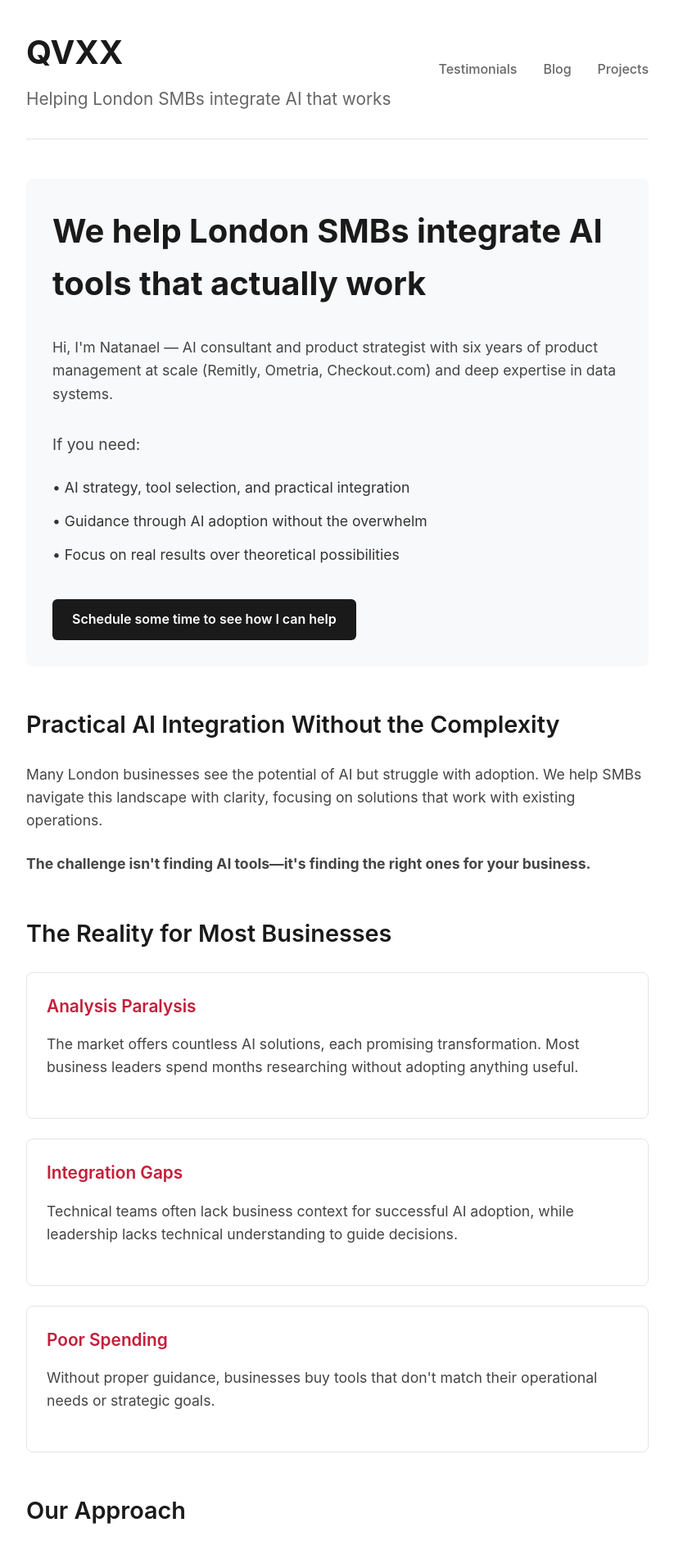
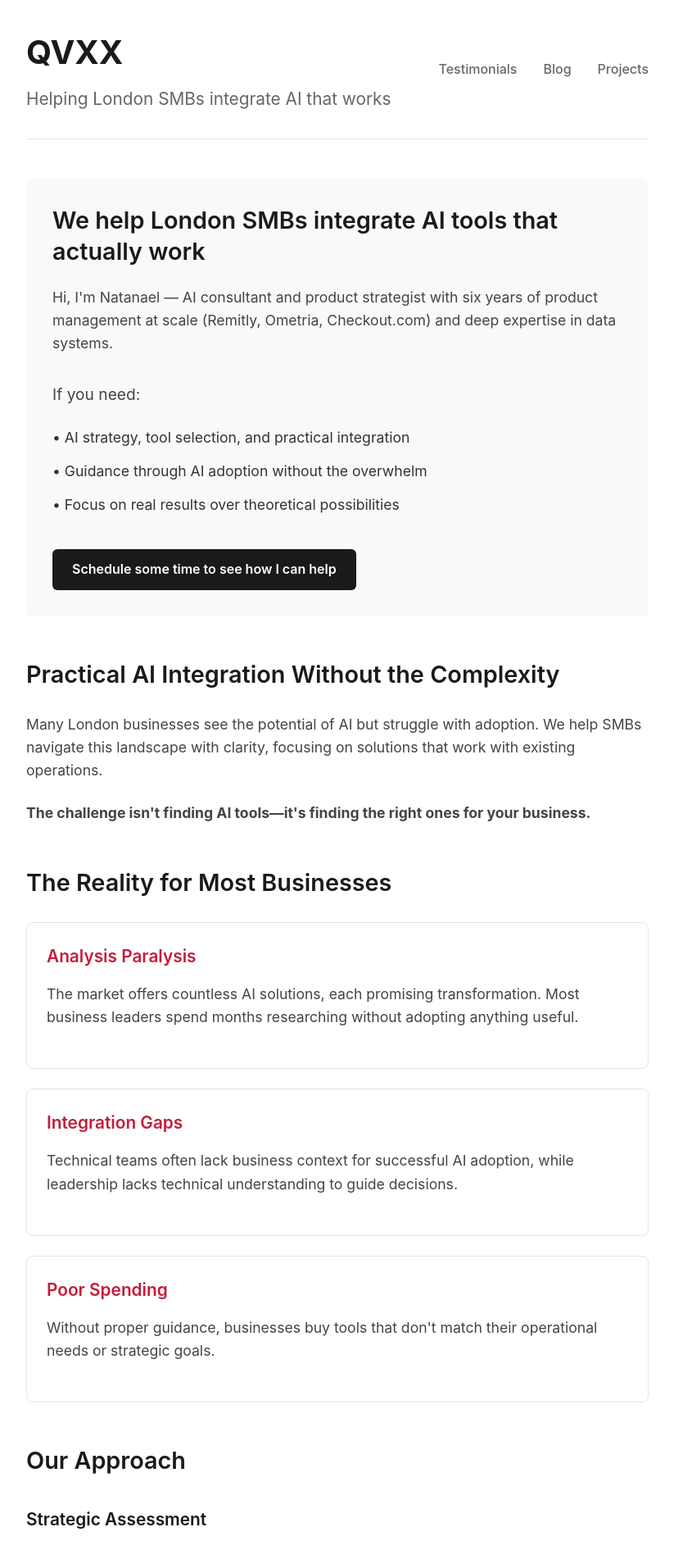
Before and after one commit to QVXXLabs/qvxx-website, a Jekyll site: the page index.html, which Jekyll copies as it is, in a window 1280 px wide. Shown: the top 1891 px of the page at 82% size, without its empty margins (228-1051 px from the left). Built offline with Jekyll 4.4.1, drawn with Linux system fonts in a browser that asks for light colours.

Commit message:
Reduce h1 header size to avoid conflict with company name

```diff
--- a/index.html
+++ b/index.html
@@ -77,10 +77,11 @@
         }
 
         h1 {
-            font-size: 2.5rem;
-            font-weight: 700;
-            margin-bottom: 2rem;
+            font-size: 1.8rem;
+            font-weight: 600;
+            margin-bottom: 1.5rem;
             color: #1a1a1a;
+            line-height: 1.3;
         }
 
         h2 {
@@ -277,7 +278,7 @@
             }
 
             h1 {
-                font-size: 2rem;
+                font-size: 1.5rem;
             }
 
             h2 {
```
